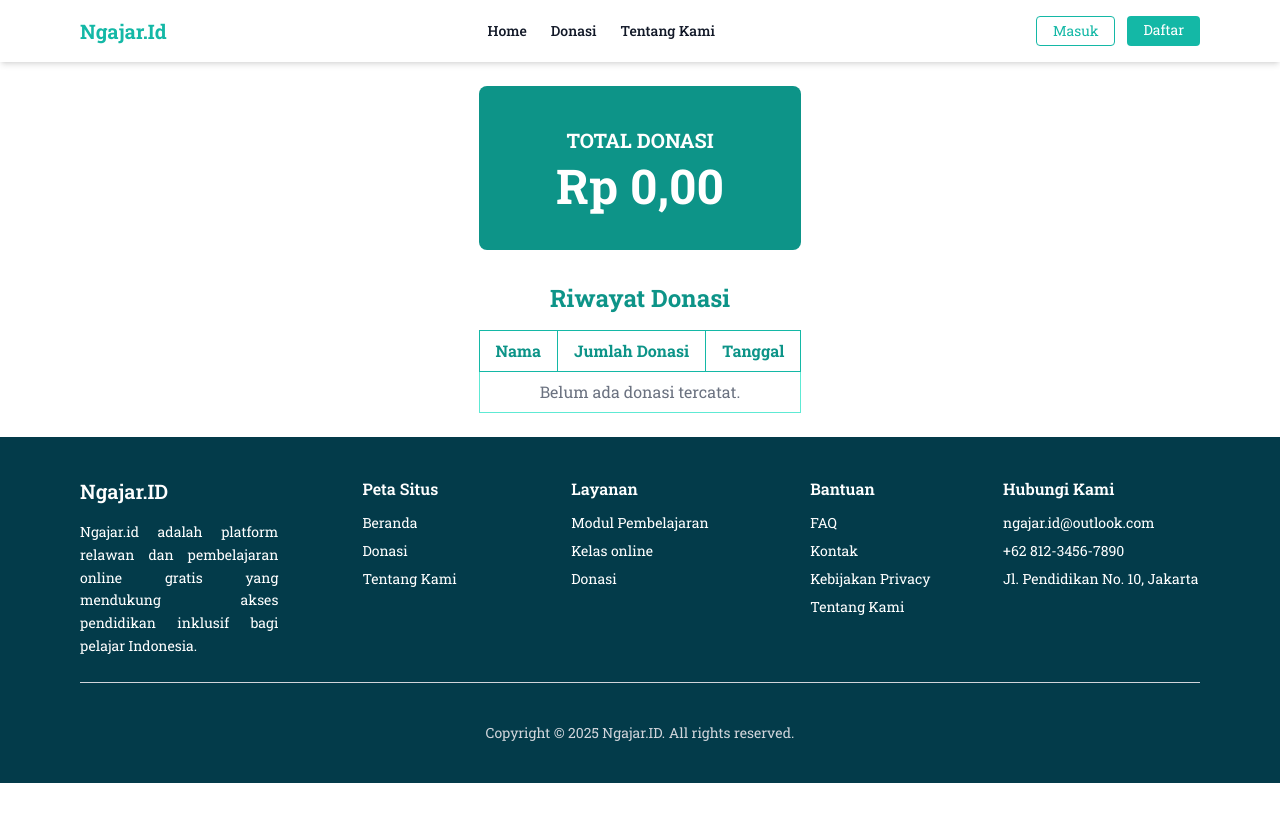
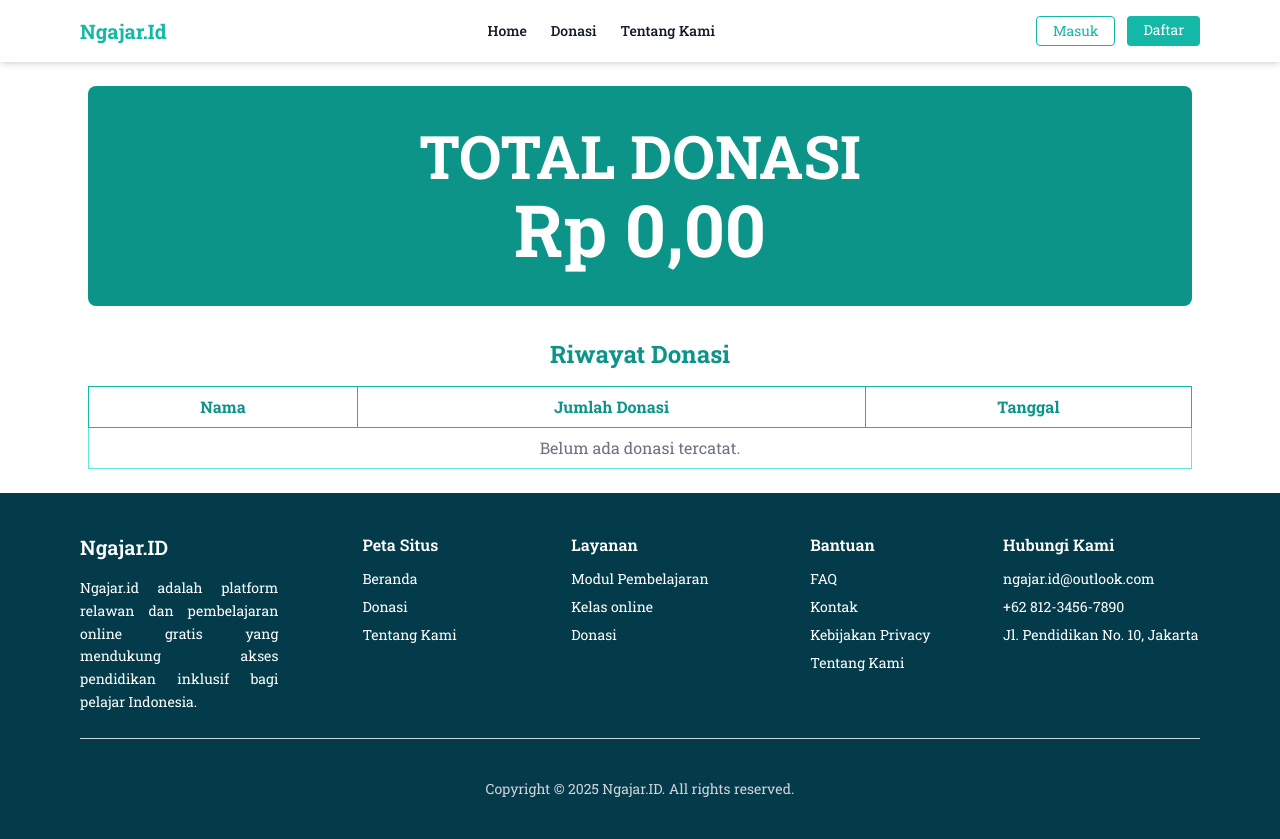
Before and after one commit to NasiHangat/Ngajar.id, a PHP site: page /donasi.php in a window 1280 px wide. Before the commit the page ends 783 px from the top, so only its background shows below. Run offline with PHP 8.4, Linux system fonts and the light colour scheme; data that the repository does not hold is empty; some libraries are stand-ins or nearby versions.

Commit message:
Update donasi.php
Udah di benerin

```diff
--- a/donasi.php
+++ b/donasi.php
@@ -37,7 +37,7 @@ $result_riwayat = $conn->query($sql_riwayat);
     </script>
 </head>
 
-<body class="flex flex-col min-h-screen justify- font-roboto">
+<body class=" min-h-screen font-roboto">
 
     <header>
         <?php include 'includes/Header.php'; ?>
@@ -46,8 +46,8 @@ $result_riwayat = $conn->query($sql_riwayat);
     <div class="max-w-6xl mx-auto p-6">
         <!-- Total Donasi -->
         <div class="bg-teal-600 text-white text-center py-10 rounded-lg mb-8">
-            <h2 class="text-xl font-bold uppercase mb-2">Total Donasi</h2>
-            <p class="text-4xl md:text-5xl font-bold">Rp <?php echo number_format($total_donasi, 0, ',', '.'); ?>,00</p>
+            <h2 class="text-6xl font-bold uppercase mb-2">Total Donasi</h2>
+            <p class="text-4xl md:text-7xl font-bold">Rp <?php echo number_format($total_donasi, 0, ',', '.'); ?>,00</p>
         </div>
 
         <!-- Riwayat Donasi -->
```
